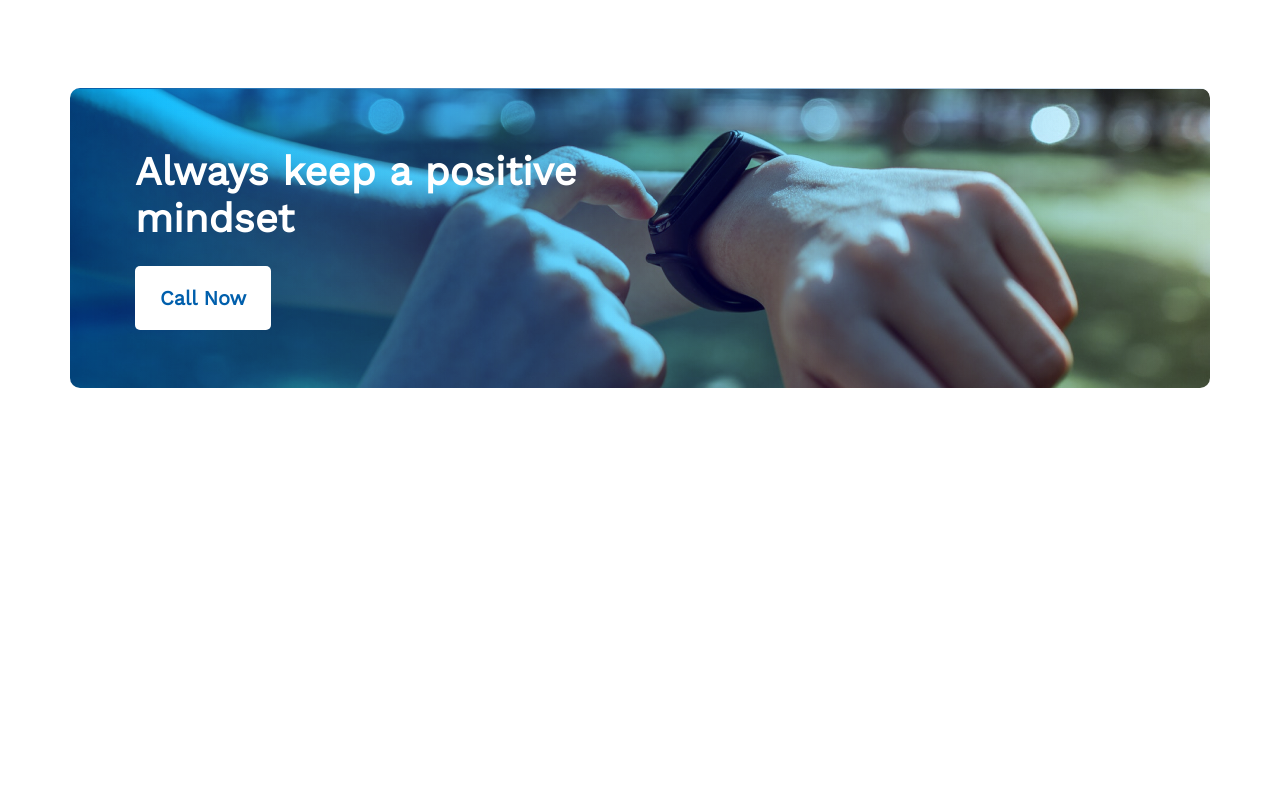
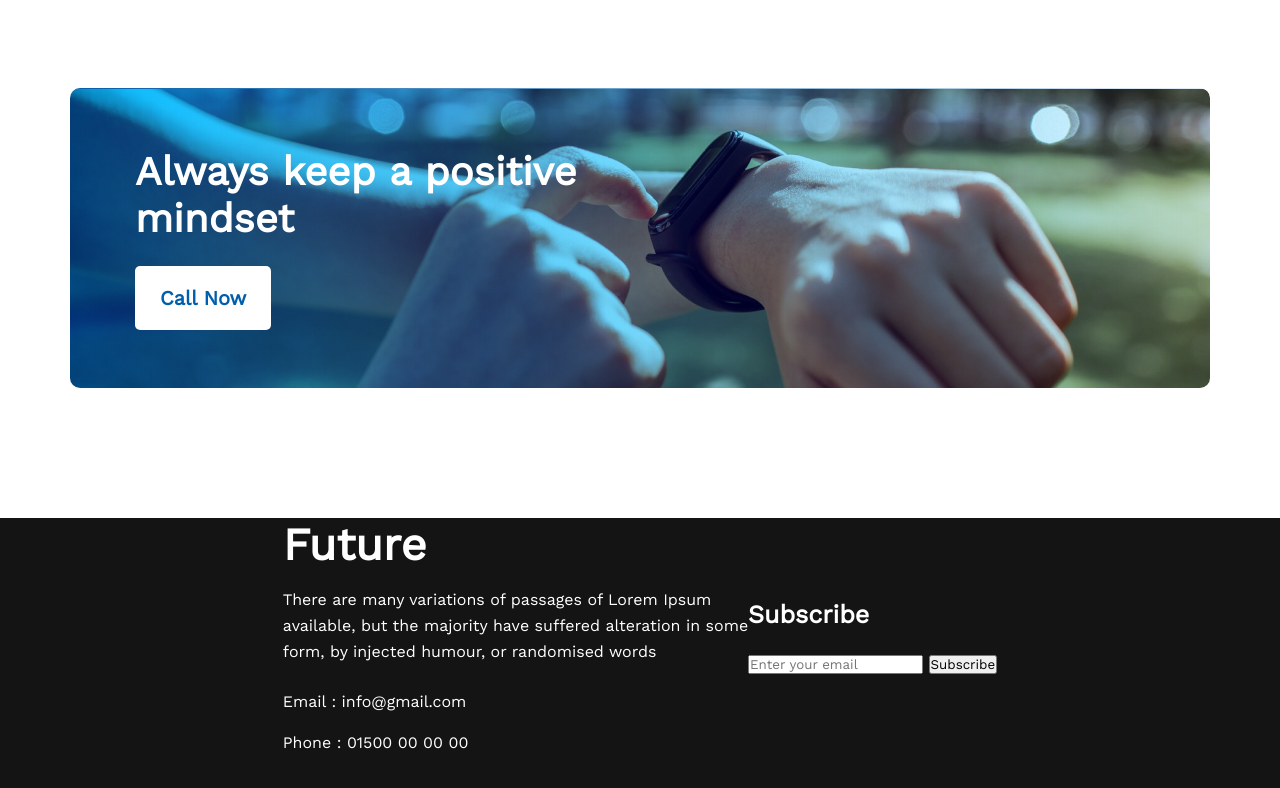
Before and after one commit to sakib-sarder/new-year-new-me, a plain HTML site: page index.html in a window 1280 px wide. Shown: the part 2145-2933 px from the top of the page. Before the commit the page ends 2663 px from the top, so only its background shows below. Drawn offline with nearby package versions, Linux system fonts and the light colour scheme.

Commit message:
added footer

```diff
--- a/Styles/style.css
+++ b/Styles/style.css
@@ -108,9 +108,6 @@ img {
     display: flex;
     align-items: center;
     justify-content: space-between;
-    /* margin-top: 50px;
-    margin-left: 260px;
-    margin-right: 260px; */
     margin: 50px 260px 135px 260px;
 }
 
@@ -121,36 +118,97 @@ img {
     text-align: center;
 }
 
-.plan-box> p {
+.plan-box>p {
     font-weight: 500;
     font-size: 25px;
     line-height: 29px;
     text-align: center;
 }
-.plan-box > img{
+
+.plan-box>img {
     padding-left: 45px;
 }
-.web-icon{
-    margin-left:50px;
+
+.web-icon {
+    margin-left: 50px;
 }
 
 /* My plans Complete */
-#contact-banner{
+#contact-banner {
     margin: auto;
     height: 300px;
     width: 1140px;
-    background-image: url("../images/watch.png"),linear-gradient(to left, rgba(3, 94, 169, 0.1), rgba(3, 94, 169, 1) );
+    background-image: url("../images/watch.png"), linear-gradient(to left, rgba(3, 94, 169, 0.1), rgba(3, 94, 169, 1));
     background-blend-mode: overlay;
     border-radius: 10px;
     margin-bottom: 130px;
 }
-.contact-banner-title{
+
+.contact-banner-title {
     padding: 60px 0px 24px 65px;
 }
-.contact-banner-title > h1{
+
+.contact-banner-title>h1 {
     font-size: 40px;
     font-weight: 700;
     line-height: 47px;
     color: #FFFFFF;
     padding-bottom: 24px;
 }
+
+/* Main Section End */
+/* Footer Section Started */
+/* Footer left Side */
+#foot {
+    width: 100%;
+    height: 580px;
+    background-color: #151414;
+}
+.footer-container{
+    display: flex;
+    align-items: center;
+    justify-content: center;
+}
+.footer-left {
+    color: #FFFFFF;
+}
+
+.footer-left-title {
+    font-weight: 700;
+    font-size: 45px;
+    line-height: 53px;
+    margin-bottom: 16px;
+}
+
+.footer-left-subtitle {
+    font-weight: 400;
+    font-size: 16px;
+    line-height: 26px;
+    margin-bottom: 24px;
+}
+
+.mail-address {
+    font-weight: 400;
+    font-size: 16px;
+    line-height: 26px;
+    margin-bottom: 15px;
+}
+
+.contact-number {
+    font-weight: 400;
+    font-size: 16px;
+    line-height: 26px;
+}
+/* Footer Right Side */
+.footer-right{
+    color: #FFFFFF;
+}
+.footer-right-title{
+    font-weight: 600;
+    font-size: 25px;
+    line-height: 28px;
+    padding-bottom: 25px;
+}
+#Email{
+
+}
--- a/index.html
+++ b/index.html
@@ -87,7 +87,23 @@
         </div>
     </main>
     <footer id="foot">
-
+        <div class="footer-container">
+            <div class="footer-left">
+                <h1 class="footer-left-title">Future</h1>
+                <p class="footer-left-subtitle">There are many variations of passages of Lorem Ipsum <br> available, but the majority have suffered alteration in some <br> form, by injected humour, or randomised words</p>
+                <p class="mail-address">Email : info@gmail.com</p>
+                <p class="contact-number">Phone : 01500 00 00 00</p>
+            </div>
+            <div class="footer-right">
+                <h2 class="footer-right-title">Subscribe</h2>
+                <label for="email">
+                    <input type="email" name="Email" id="email" placeholder="Enter your email">
+                </label>
+                <button class="footer-left-btn">
+                    Subscribe
+                </button>
+            </div>
+        </div>
     </footer>
 </body>
 
```
